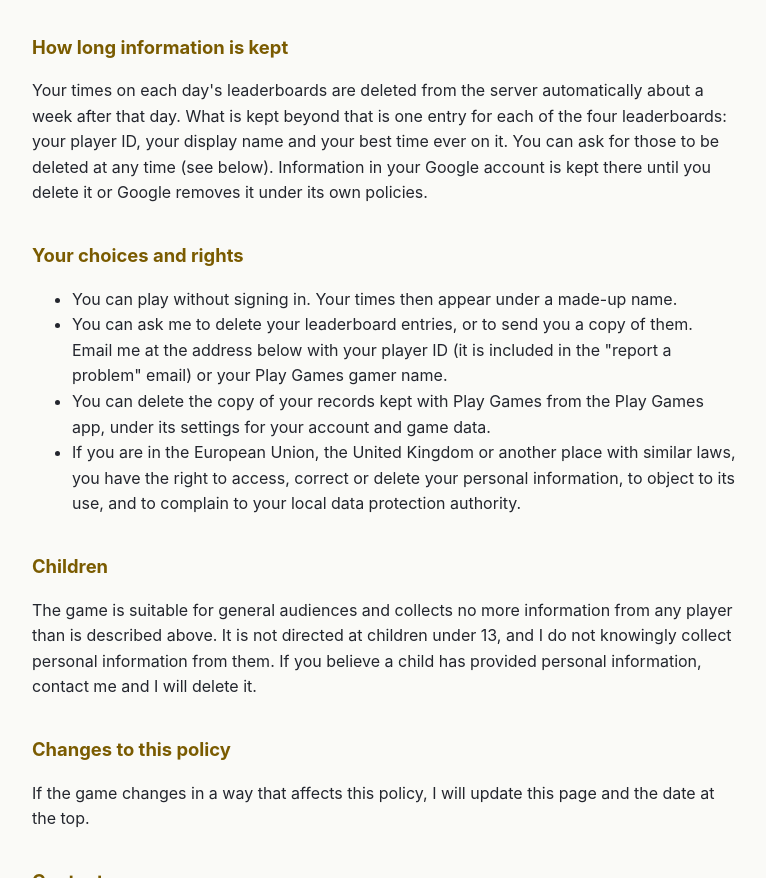
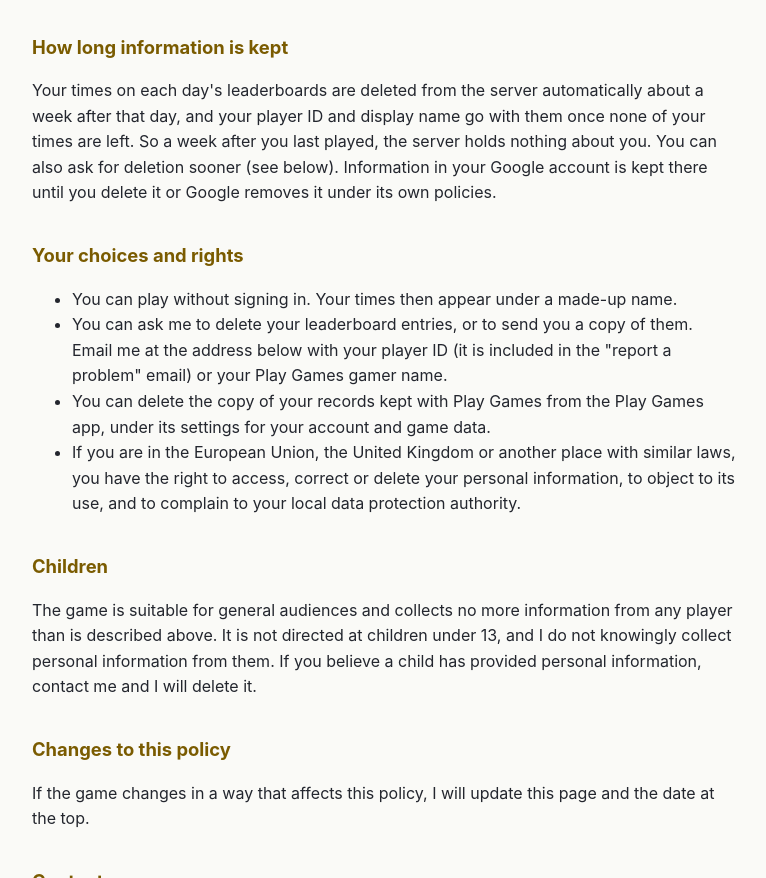
Before and after one commit to HydroZeppelin/shikaku-daily, a plain HTML site: page privacy/index.html in a window 1280 px wide. Shown: the part 2251-3129 px from the top of the page, without its empty margins (256-1022 px from the left). Drawn offline with Linux system fonts and the light colour scheme.

Commit message:
Privacy policy: nothing is kept a week after a player last played

```diff
--- a/privacy/index.html
+++ b/privacy/index.html
@@ -112,10 +112,10 @@ the email, and you can edit it first.</p>
 <h2>How long information is kept</h2>
 
 <p>Your times on each day's leaderboards are deleted from the server automatically about a week
-after that day. What is kept beyond that is one entry for each of the four leaderboards: your
-player ID, your display name and your best time ever on it. You can ask for those to be deleted
-at any time (see below). Information in your Google account is kept there until you delete it or
-Google removes it under its own policies.</p>
+after that day, and your player ID and display name go with them once none of your times are
+left. So a week after you last played, the server holds nothing about you. You can also ask for
+deletion sooner (see below). Information in your Google account is kept there until you delete it
+or Google removes it under its own policies.</p>
 
 <h2>Your choices and rights</h2>
 
```
